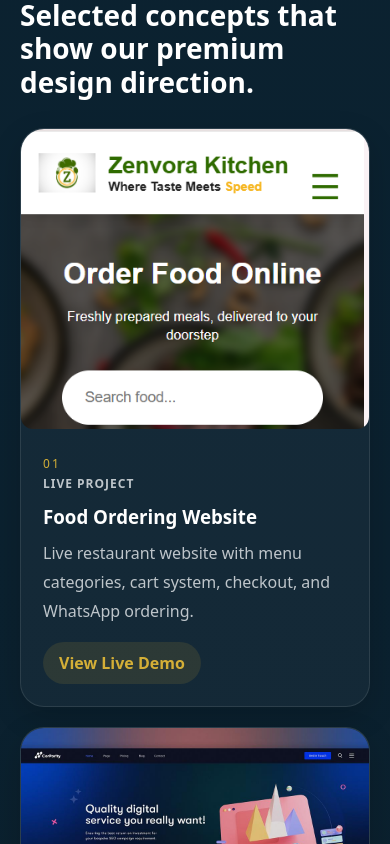
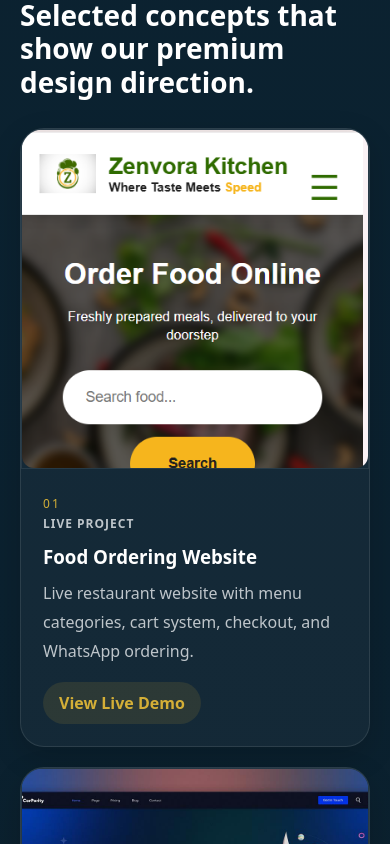
Before and after one commit to GATTUDEEPTHI2/pixelcraftstudio, a Next.js app: page / in a window 390 px wide. Shown: the part 3220-4064 px from the top of the page. Built offline with nearby package versions, Linux system fonts and the light colour scheme.

Commit message:
Final polish for project image

```diff
--- a/app/globals.css
+++ b/app/globals.css
@@ -492,10 +492,11 @@ textarea::placeholder {
 
 .project-image-wrap {
   position: relative;
-  height: 320px;
+  height: 380px;
   overflow: hidden;
   cursor: pointer;
   border-radius: 18px 18px 0 0;
+  border: 1px solid rgba(255,255,255,0.08);
 }
 
 .project-real-image {
@@ -871,7 +872,7 @@ textarea::placeholder {
 
 @media (max-width: 640px) {
   .project-image-wrap {
-    height: 300px;
+    height: 340px;
     padding: 0;
   }
 
```
